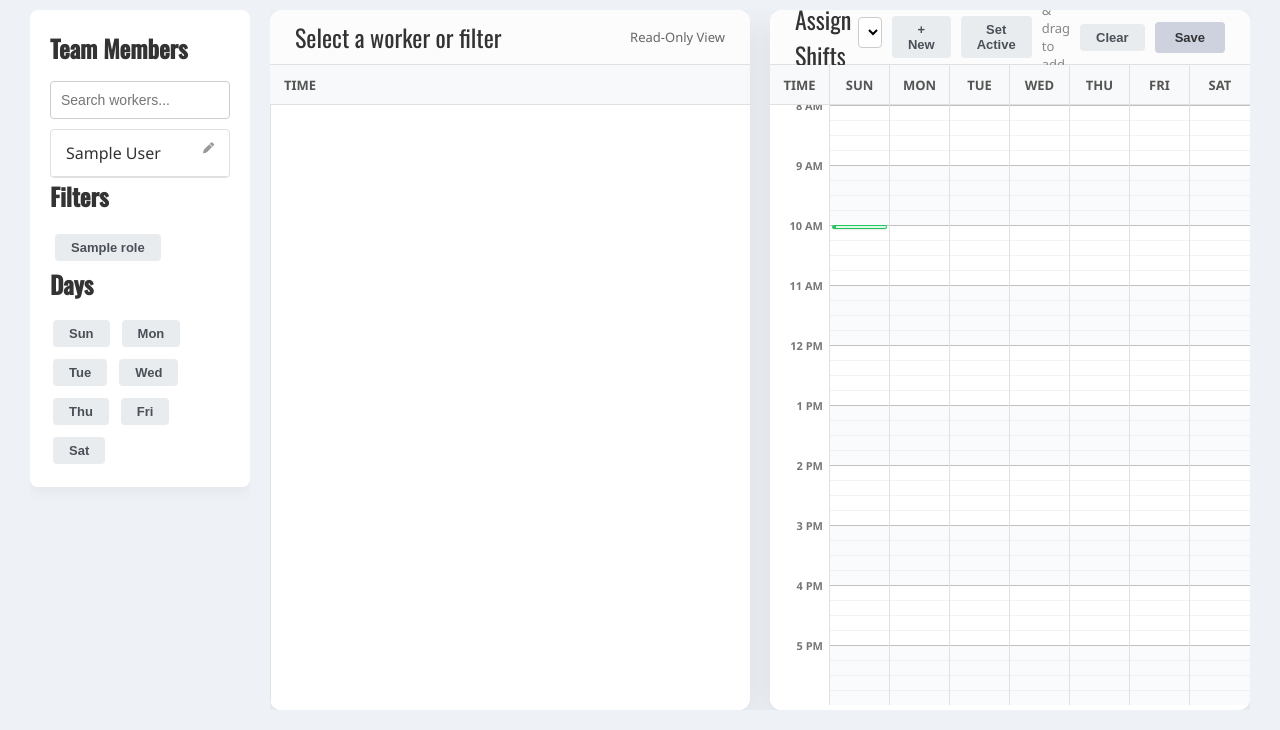
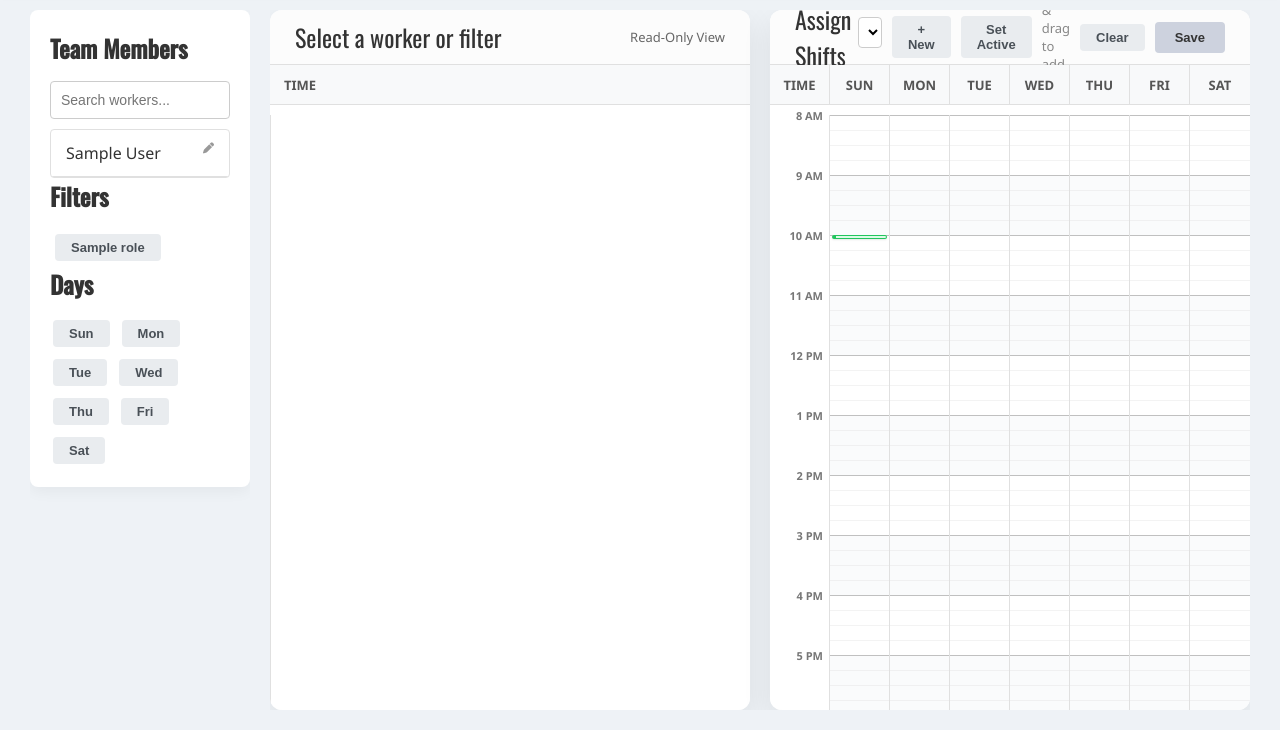
Before and after one commit to nao1000/Capstone-Project, a Django app: page /team/00000000-0000-0000-0000-000000000001/scheduler/ in a window 1280 px wide. Shown: the part 70-800 px from the top of the page. Run offline with Django 5.2, Linux system fonts and the light colour scheme; a user stored in the database is signed in; tables that the repository leaves empty hold one stand-in row (values such as "Sample post").

Commit message:
fixed left scheduler grid

```diff
--- a/scheduler/scheduler/core/static/css/scheduler.css
+++ b/scheduler/scheduler/core/static/css/scheduler.css
@@ -232,6 +232,8 @@ body {
     display: flex;
     flex-direction: row;
     overflow-x: hidden;
+    overflow-y: hidden;
+    scrollbar-gutter: stable;
     /* controlled by JS sync with scroll area */
     flex-shrink: 0;
     height: 40px;
@@ -274,9 +276,11 @@ body {
 .scroll-area {
     flex: 1;
     overflow-x: auto;
-    overflow-y: hidden;
+    overflow-y: scroll;
     position: relative;
     background: white;
+    padding-top: 10px;
+
 }
 
 /* --- GRID BODIES --- */
@@ -639,10 +643,20 @@ body {
 
 /* In buildSingleWorkerGrid, the 120px fixed width is the culprit */
 /* Override view grid day cols to stretch when in single-worker mode */
+#viewGridHeader {
+    width: 100%;
+}
+
+/* 2. Force header cells to stretch exactly like the day columns */
+#viewGridHeader .header-cell:not(.time-header) {
+    flex: 1 1 0%; /* The 0% ensures they are mathematically equal regardless of text length */
+}
+
+/* 3. Your existing single-worker overrides (updated for perfect alignment) */
 #viewGrid.single-worker {
     width: 100%;
 }
 
 #viewGrid.single-worker .day-col {
-    flex: 1;
+    flex: 1 1 0%; /* Matches the header perfectly */
 }
```
